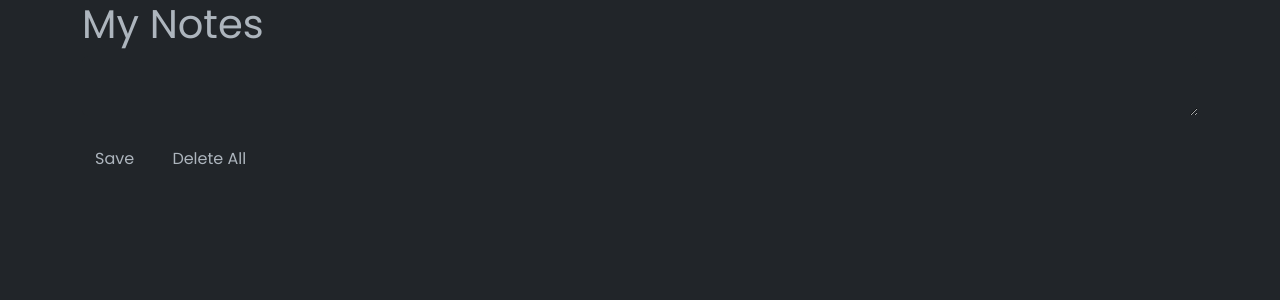
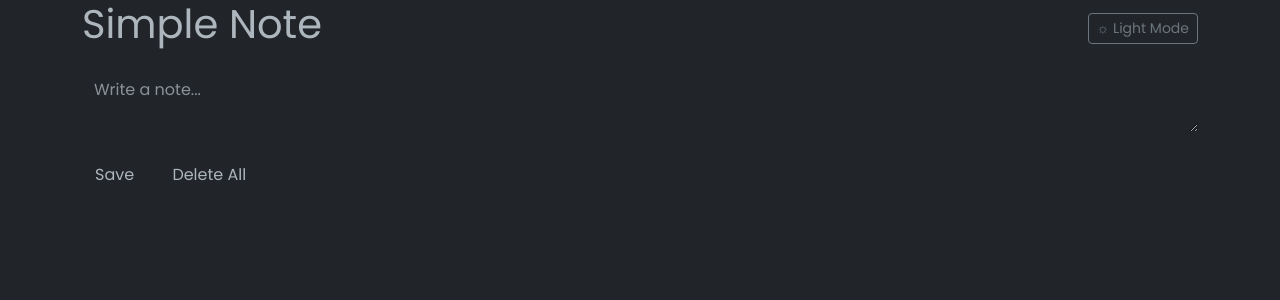
Before and after one commit to taimoorzulfiqar/note-taking-app, a Flask app: page / in a window 1280 px wide. Shown: the top 300 px of the page. Run offline with Flask 3, Linux system fonts and the light colour scheme; data that the repository does not hold is empty.

Commit message:
improved Ui with cards and toggle for dark/light mode

```diff
--- a/database.py
+++ b/database.py
@@ -1,16 +1,22 @@
 import sqlite3
+from datetime import datetime
 
 def init_db():
     conn = sqlite3.connect("notes.db")
     cursor = conn.cursor()
-    cursor.execute("create table if not exists notes(id integer primary key, note text)")
+    cursor.execute("create table if not exists notes(id integer primary key, note text, created_at text)")
+    # Migrate existing rows that lack a timestamp
+    cursor.execute("pragma table_info(notes)")
+    columns = [col[1] for col in cursor.fetchall()]
+    if "created_at" not in columns:
+        cursor.execute("alter table notes add column created_at text")
     conn.commit()
     conn.close()
 
 def save_note(note):
     conn = sqlite3.connect("notes.db")
     cursor = conn.cursor()
-    cursor.execute("insert into notes (note) values (?)", (note,))
+    cursor.execute("insert into notes (note, created_at) values (?, ?)", (note, datetime.now().strftime("%b %d, %Y  %I:%M %p")))
     conn.commit()
     conn.close()
 
--- a/static/style.css
+++ b/static/style.css
@@ -5,3 +5,39 @@ body {
 textarea.form-control {
     border: none !important;
 }
+
+.header {
+    display: flex;
+    justify-content: space-between;
+    align-items: center;
+    margin-bottom: 1rem;
+}
+
+.notes-grid {
+    display: grid;
+    grid-template-columns: repeat(auto-fill, minmax(280px, 1fr));
+    gap: 1rem;
+    margin-top: 1.5rem;
+}
+
+.note-card {
+    border: 1px solid rgba(128, 128, 128, 0.3);
+    border-radius: 10px;
+    padding: 1.2rem;
+    display: flex;
+    flex-direction: column;
+    justify-content: space-between;
+    min-height: 120px;
+}
+
+.note-text {
+    margin: 0 0 0.75rem 0;
+    white-space: pre-wrap;
+    word-wrap: break-word;
+}
+
+.note-date {
+    font-size: 0.75rem;
+    opacity: 0.5;
+    margin-top: auto;
+}
--- a/templates/index.html
+++ b/templates/index.html
@@ -1,26 +1,62 @@
 <!doctype html>
 <html data-bs-theme="dark">
     <head>
-    <title>Homepage</title>
+    <title>My Notes</title>
     <link href="https://cdn.jsdelivr.net/npm/bootstrap@5.3.0/dist/css/bootstrap.min.css" rel="stylesheet">
-<link href="https://fonts.googleapis.com/css2?family=Poppins:wght@400;700&display=swap" rel="stylesheet">
-<link rel="stylesheet" href="{{ url_for('static', filename='style.css') }}">
+    <link href="https://fonts.googleapis.com/css2?family=Poppins:wght@400;700&display=swap" rel="stylesheet">
+    <link rel="stylesheet" href="{{ url_for('static', filename='style.css') }}">
 </head>
 
 <body>
     <div class="container">
-        <h1>My Notes</h1>
+        <div class="header">
+            <h1>Simple Note</h1>
+            <button id="theme-toggle" class="btn btn-outline-secondary btn-sm" onclick="toggleTheme()">
+                <span id="theme-icon">&#9788;</span> Light Mode
+            </button>
+        </div>
         <form action="/" method="POST">
-     <textarea name="note" class="form-control"></textarea>
+     <textarea name="note" class="form-control" placeholder="Write a note..."></textarea>
      <br>
      <button name="action" value="save" class="btn me-2">Save</button>
-
      <button name="action" value="delete" class="btn">Delete All</button>
     </form>
-    {% for note in notes %}
-            <p>{{ note[1] }}</p>
+    <div class="notes-grid">
+        {% for note in notes %}
+            <div class="note-card">
+                <p class="note-text">{{ note[1] }}</p>
+                <span class="note-date">{{ note[2] or "" }}</span>
+            </div>
         {% endfor %}
-        </div>
+    </div>
+    </div>
 
+    <script>
+        function toggleTheme() {
+            const html = document.documentElement;
+            const btn = document.getElementById('theme-toggle');
+            const icon = document.getElementById('theme-icon');
+            if (html.getAttribute('data-bs-theme') === 'dark') {
+                html.setAttribute('data-bs-theme', 'light');
+                btn.innerHTML = '<span id="theme-icon">&#9790;</span> Dark Mode';
+                localStorage.setItem('theme', 'light');
+            } else {
+                html.setAttribute('data-bs-theme', 'dark');
+                btn.innerHTML = '<span id="theme-icon">&#9788;</span> Light Mode';
+                localStorage.setItem('theme', 'dark');
+            }
+        }
+
+        // Restore saved theme
+        (function() {
+            const saved = localStorage.getItem('theme');
+            if (saved === 'light') {
+                document.documentElement.setAttribute('data-bs-theme', 'light');
+                document.addEventListener('DOMContentLoaded', function() {
+                    document.getElementById('theme-toggle').innerHTML = '<span id="theme-icon">&#9790;</span> Dark Mode';
+                });
+            }
+        })();
+    </script>
 </body>
 </html>
```
Also changed, not shown: project-brief.md (+1 -0 lines), app.py (line endings or trailing spaces).
